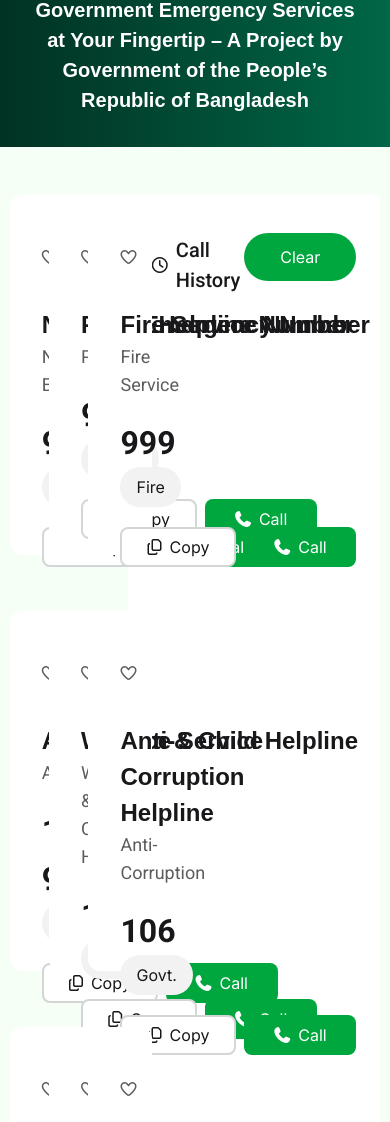
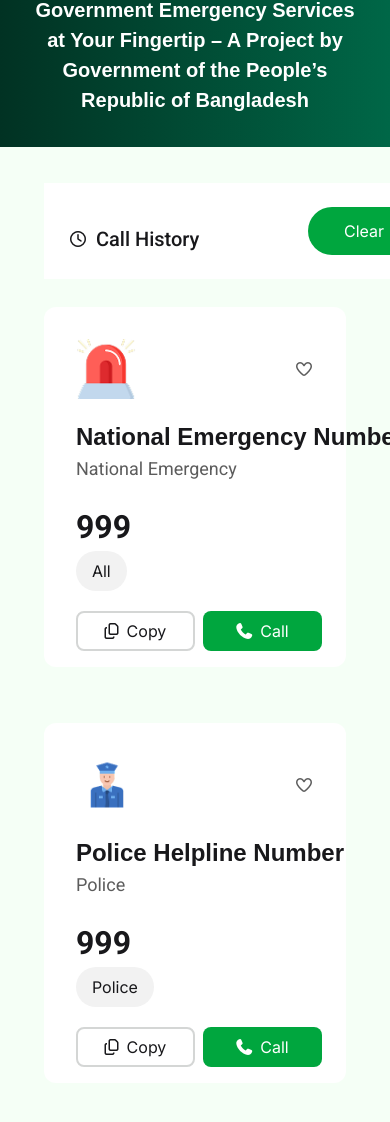
Before and after one commit to Istiak-Ahmed01/emergencyHotlineProject, a plain HTML site: page index.html in a window 390 px wide. Shown: the part 409-1531 px from the top of the page. Drawn offline with nearby package versions, Linux system fonts and the light colour scheme; a web font is replaced by a local one.

Commit message:
completed responsiveness for mobile

```diff
--- a/index.html
+++ b/index.html
@@ -62,9 +62,9 @@
     </section>
 
     <!-- main section -->
-    <section class="bg-[#F5FFF6] py-12 ">
-        <div class="w-[95%]  mx-auto flex gap-7">
-            <div class="grid grid-cols-3 gap-7 w-full space-y-7">
+    <section class="bg-[#F5FFF6] p-9 md:py-12 ">
+        <div class="w-[95%]  mx-auto flex flex-col-reverse md:flex-row gap-7">
+            <div class="grid grid-cols-1 md:grid-cols-3 gap-7 w-full space-y-7">
                 <!-- card div -->
 
                 <div
@@ -222,7 +222,7 @@
                     </div>
 
                     <div>
-                        <h3 class="serviceName hind text-[24px] font-bold ">Anti-Corruption Helpline</h3>
+                        <h3 class="serviceName hind text-[24px] font-bold whitespace-nowrap">Anti-Corruption Helpline</h3>
 
                         <p class="roboto text-lg font-normal text-[#5C5C5C]">Anti-Corruption </p>
 
```
